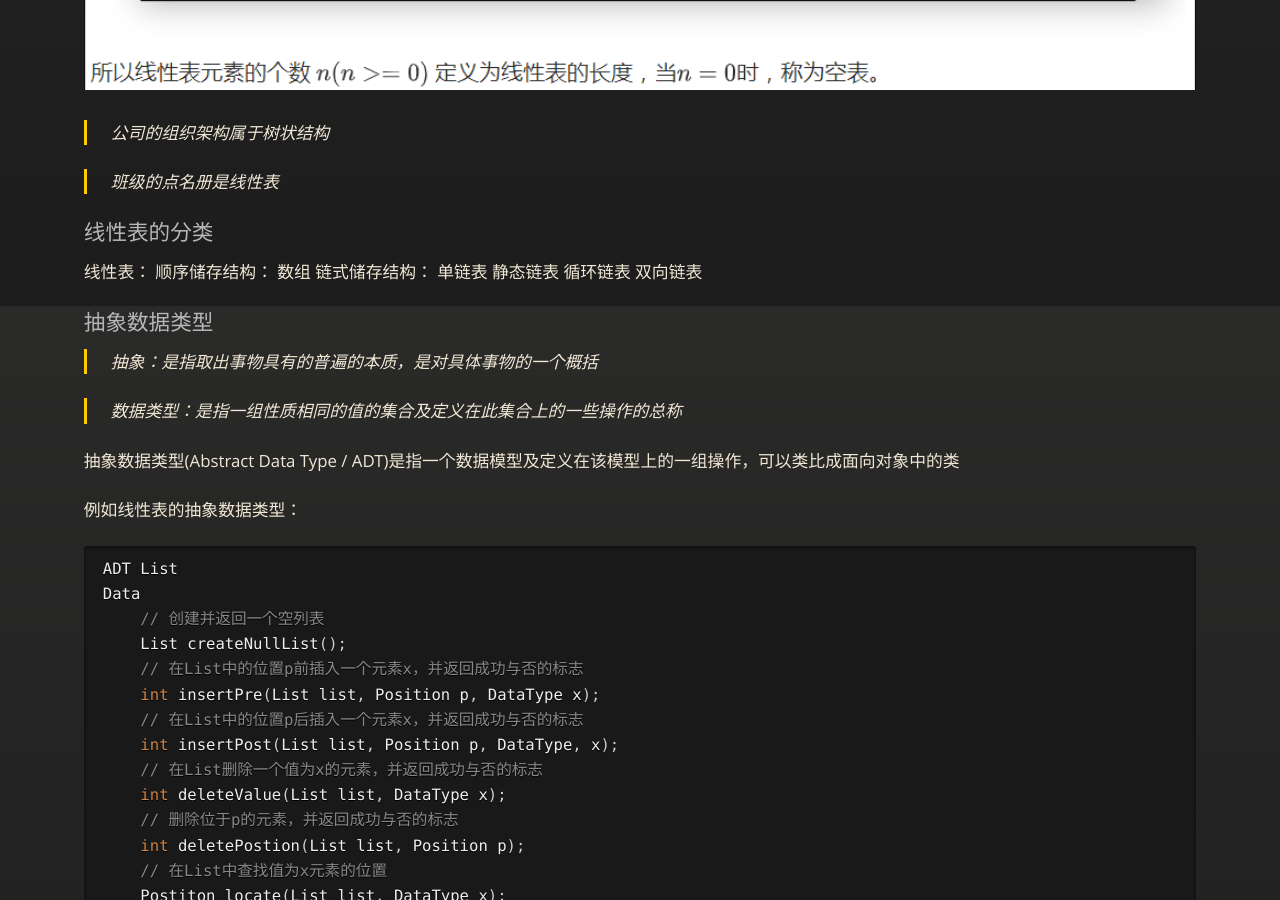
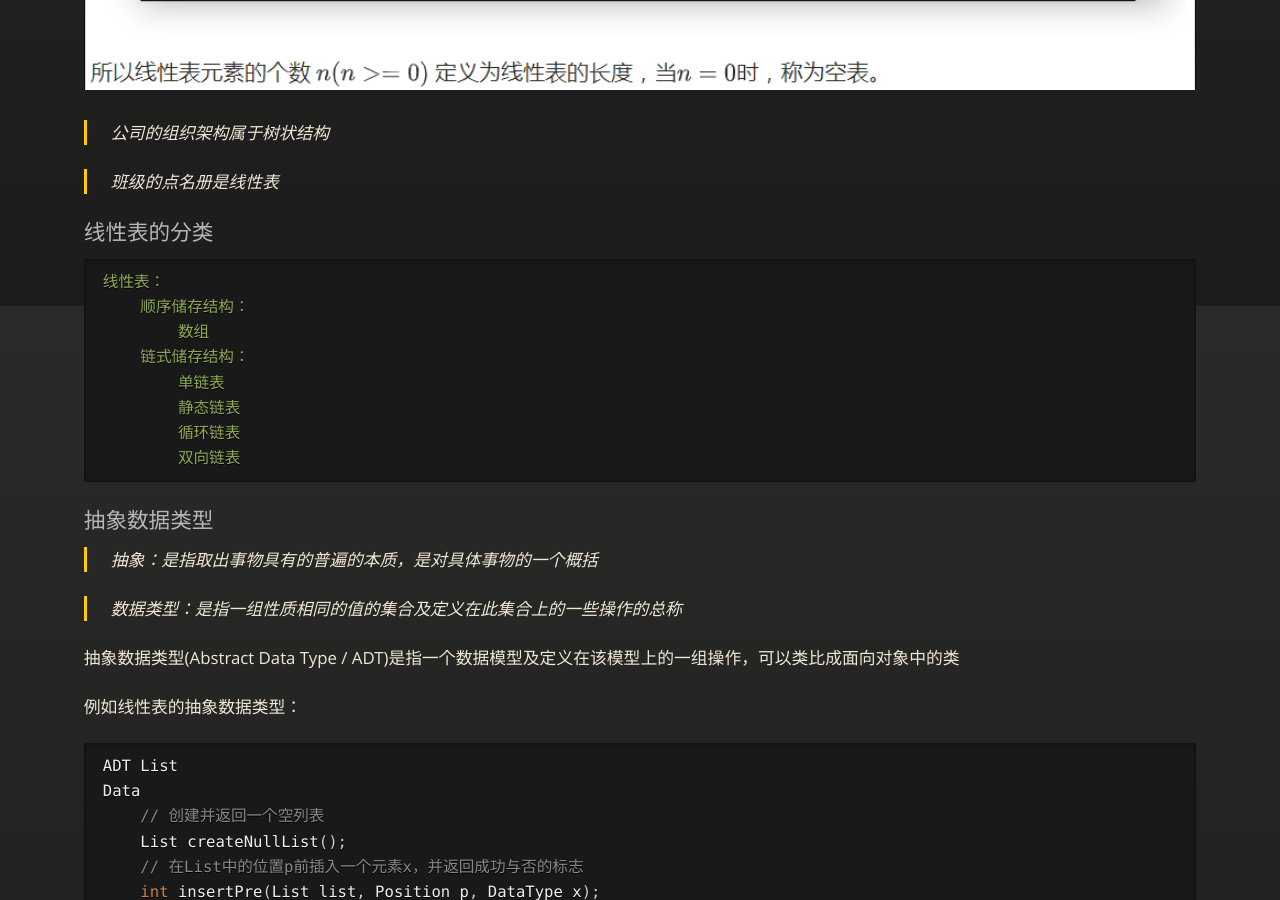
Before and after one commit to Therainisme/blog, a Jekyll site: the page built from docs/Algorithm/LinearList/BasicAndSequentialStorageStructure.md, in a window 1280 px wide and 900 px high, scrolled down 774 px. Built offline with Jekyll 4.4.1, drawn with Linux system fonts in a browser that asks for light colours; formulas are drawn with MathJax 3.

Commit message:
modified content

````diff
--- a/docs/Algorithm/LinearList/BasicAndSequentialStorageStructure.md
+++ b/docs/Algorithm/LinearList/BasicAndSequentialStorageStructure.md
@@ -22,6 +22,7 @@ description: "由零个或多个数据元素组成的有限序列"
 
 ### 线性表的分类
 
+```yaml
 线性表：
     顺序储存结构：
         数组
@@ -30,7 +31,7 @@ description: "由零个或多个数据元素组成的有限序列"
         静态链表
         循环链表
         双向链表
-
+```
 
 ### 抽象数据类型
 
````
